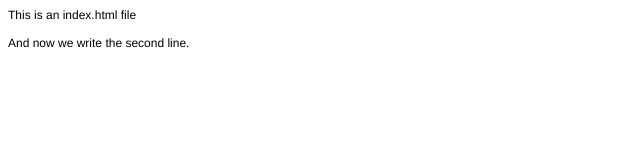
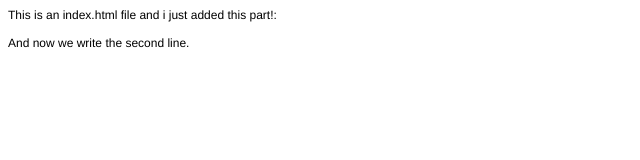
Before and after one commit to mayank-malhotra007/git_practice, a plain HTML site: page index.html in a window 1280 px wide. Shown: the whole page, without its empty margins (0-640 px from the left). Drawn offline with Linux system fonts and the light colour scheme.

Commit message:
added a line in the html file

```diff
--- a/index.html
+++ b/index.html
@@ -13,7 +13,7 @@
   </style>
 </head>
 <body>
-<p class="p1"><span class="s1">This is an index.html file</span></p>
+<p class="p1"><span class="s1">This is an index.html file and i just added this part!: </span></p>
 <p class="p2"><span class="s1"></span><br></p>
 <p class="p1"><span class="s1">And now we write the second line.</span></p>
 </body>
```
